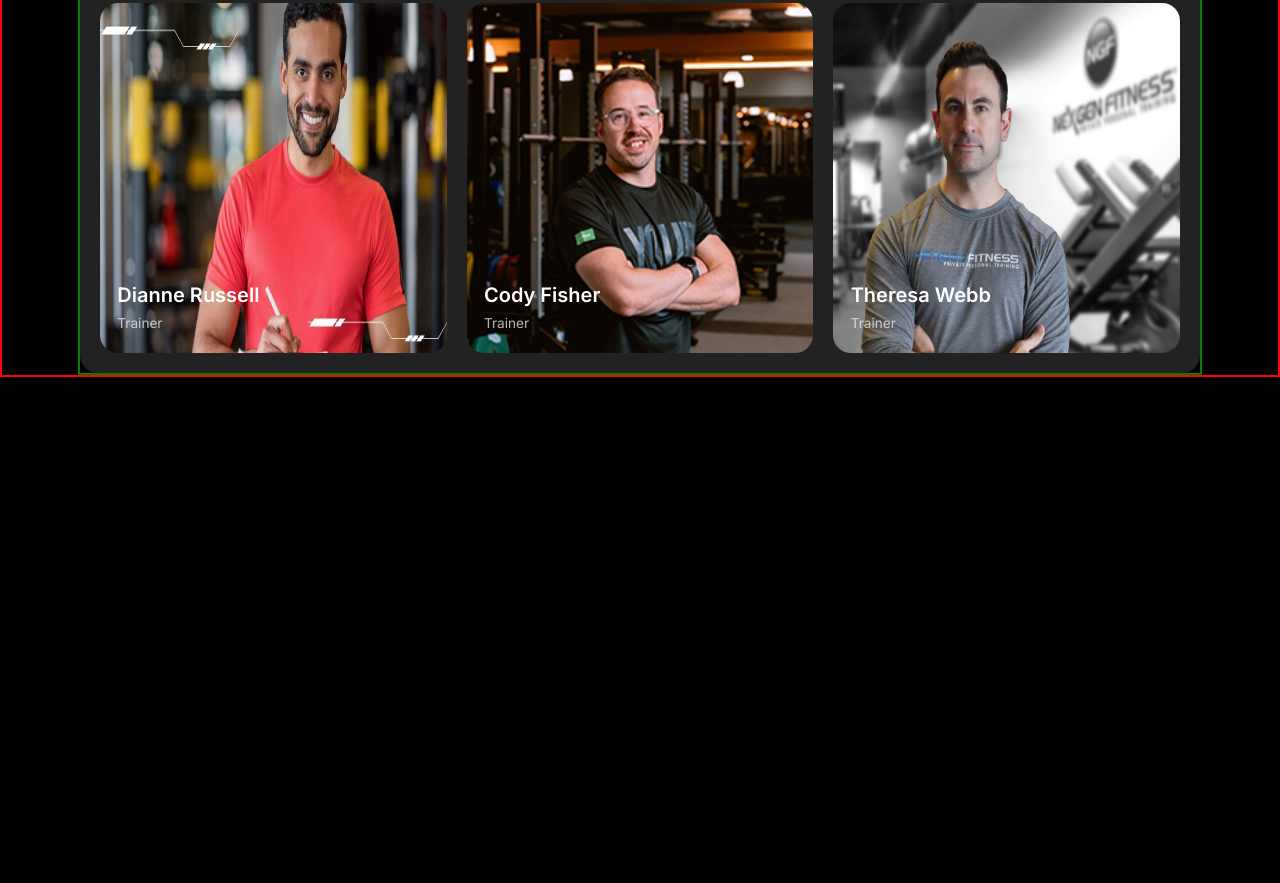
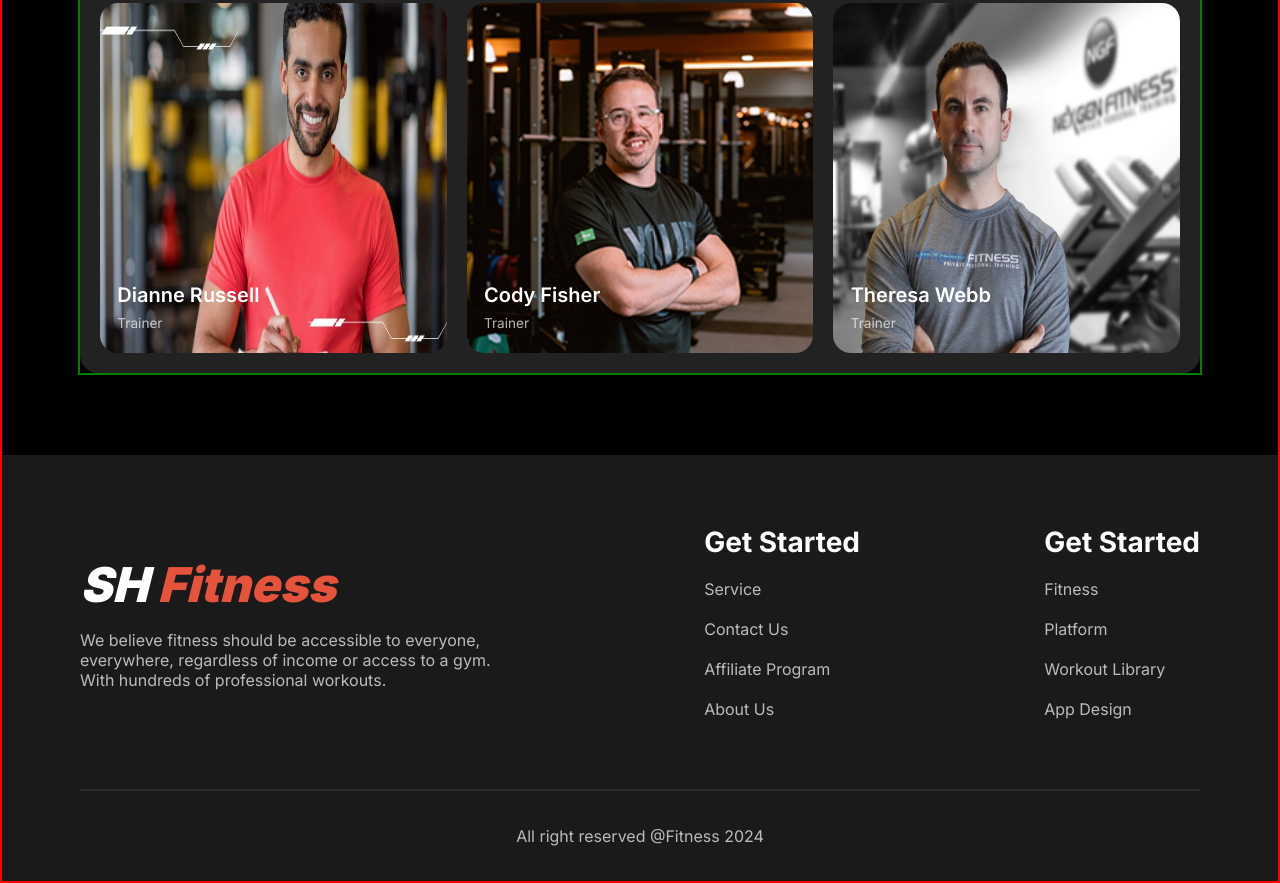
Before and after one commit to shbhuiyan/my-2nd-assignment-in-ph, a plain HTML site: page index.html in a window 1280 px wide. Shown: the part 3171-4054 px from the top of the page. Before the commit the page ends 3548 px from the top, so only its background shows below. Drawn offline with Linux system fonts and the light colour scheme; a web font is replaced by a local one.

Commit message:
added footer section

```diff
--- a/index.html
+++ b/index.html
@@ -237,7 +237,7 @@
     </main>
 
         <!-- this is footer section -->
-    <!-- <footer>
+    <footer>
         <section class="footer">
             <div class="footer-1">
                 <h2 class="section-title"><i>SH <span style="color: #E6533C;">Fitness</span></i></h2>
@@ -265,7 +265,7 @@
 
             <p>All right reserved @Fitness 2024</p>
 
-    </footer> -->
+    </footer>
 
 
 </body>
--- a/styles/style.css
+++ b/styles/style.css
@@ -311,7 +311,7 @@ form>input,select{
 }
 
 /* footer section styles */
-/* footer{
+footer{
     margin: 80px auto 0 auto;
     background-color: rgba(255, 255, 255, 0.1);
 }
@@ -344,4 +344,4 @@ footer>p{
     margin: 0 auto;
     padding: 35px 0;
     opacity: 0.7;
-} */
+}
```
